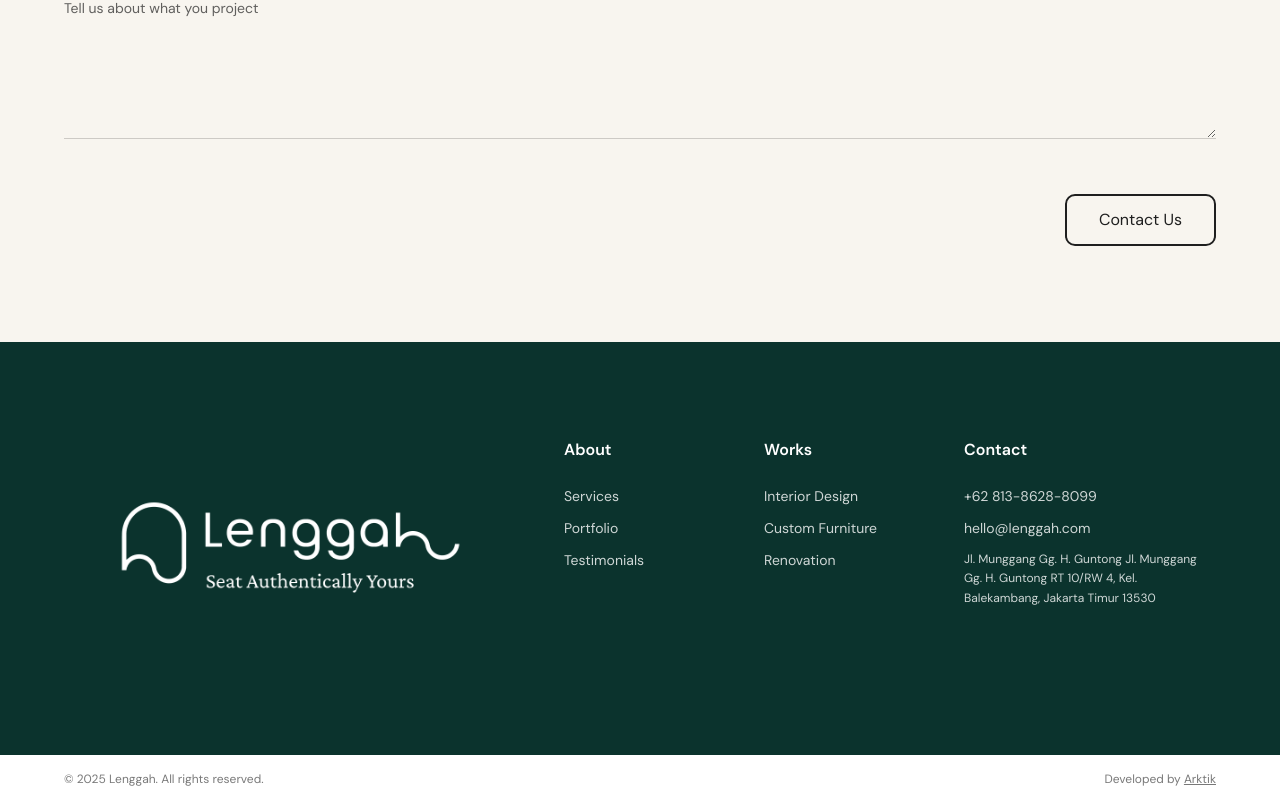
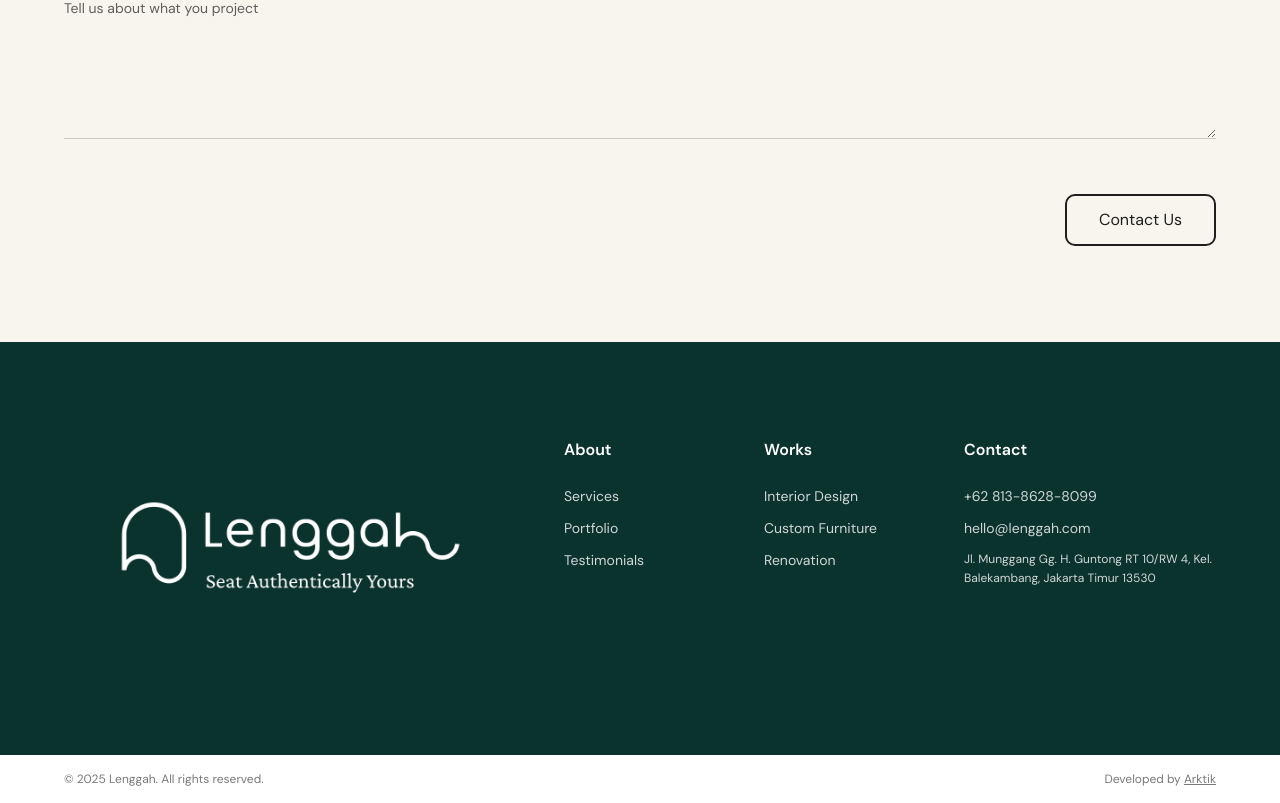
Before and after one commit to ArktikLabs/lenggah.com-v2, a Next.js app: page / in a window 1280 px wide. Shown: the part 6621-7424 px from the top of the page. Built offline with nearby package versions, Linux system fonts and the light colour scheme.

Commit message:
fix: footer address

```diff
--- a/components/footer.tsx
+++ b/components/footer.tsx
@@ -79,8 +79,8 @@ export function Footer() {
                   </a>
                 </li>
                 <li className="text-xs leading-relaxed">
-                  Jl. Munggang Gg. H. Guntong Jl. Munggang Gg. H. Guntong RT
-                  10/RW 4, Kel. Balekambang, Jakarta Timur 13530
+                  Jl. Munggang Gg. H. Guntong RT 10/RW 4, Kel. Balekambang,
+                  Jakarta Timur 13530
                 </li>
               </ul>
             </div>
```
